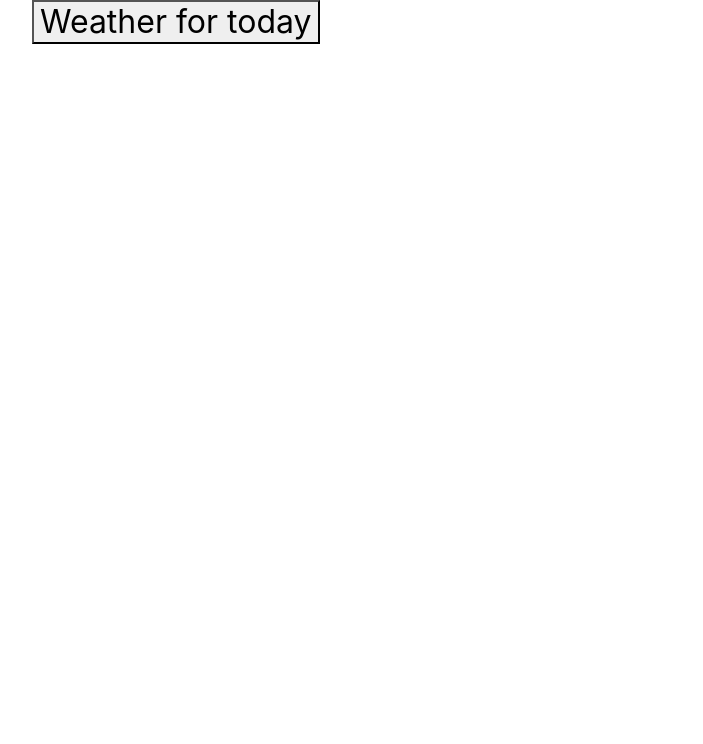
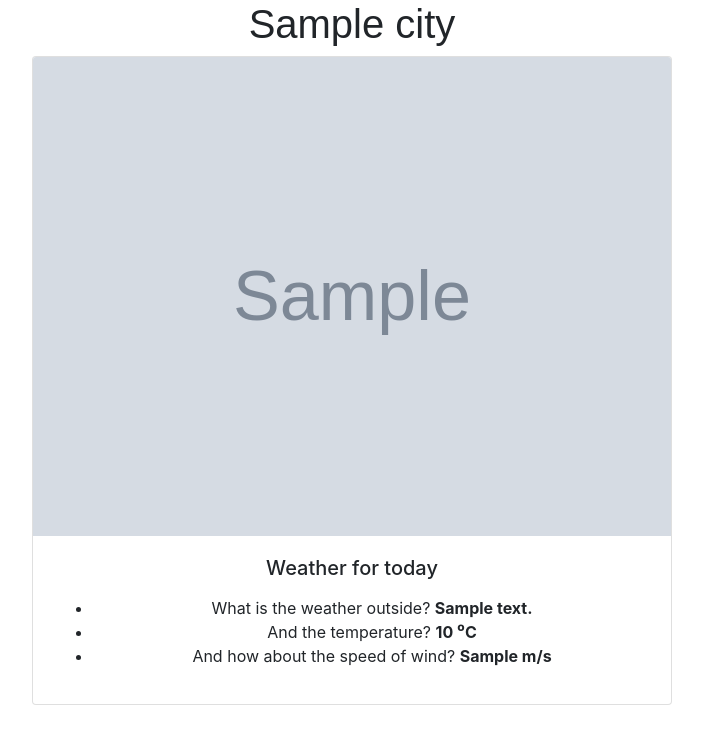
Before and after one commit to PavloShutz/weather-flask, a Python web app: template templates/main.html in a window 1280 px wide. Shown: the top 744 px of the page, without its empty margins (288-991 px from the left). Run offline with Jinja, Linux system fonts and the light colour scheme; the template is opened without the code that fills it: most values are stand-ins (such as "Sample title", 1, 10 or a date in 2020); grey boxes marked "Sample" are stand-in pictures; some libraries are stand-ins or nearby versions.

Commit message:
added cards for weather

```diff
--- a/routes.py
+++ b/routes.py
@@ -6,16 +6,17 @@ from .forms import LoginForm, SignUpForm
 from .database import User, session
 from werkzeug.security import generate_password_hash, check_password_hash
 from flask_login import login_user
-from .weather_api import get_weather
+from .weather_api import get_weather, get_current_city
 from .communicate_with_db import add_new_obj_to_db
 
 
 @app.route('/')
 @app.route('/main')
 def main():
+    city = get_current_city()
     weather = get_weather()
     current_date = datetime.now()
-    return render_template("main.html", weather=weather, date=current_date, timedelta=timedelta)
+    return render_template("main.html", weather=weather, date=current_date, timedelta=timedelta, city=city)
 
 
 @app.route("/login", methods=('GET', 'POST'))
--- /dev/null
+++ b/static/main.css
@@ -0,0 +1,3 @@
+html {
+    font-family: 'Oswald', sans-serif;
+}
--- a/templates/base.html
+++ b/templates/base.html
@@ -2,7 +2,6 @@
 <html lang="en">
 <head>
     <meta charset="UTF-8">
-    <link rel="icon" type="image/x-icon" href="../images/favicon.png">
     <title>{% block title %} {% endblock %}</title>
     {% block styles %}
         <!-- Bootstrap CSS -->
--- a/templates/main.html
+++ b/templates/main.html
@@ -3,29 +3,30 @@
 {% block title %}Calendar{% endblock %}
 
 {% block content %}
-    <div class="accordion" id="accordionExample" style="width: 50%; margin: 0 auto">
+    <div class="weather-info" style="text-align: center;">
+        <h1 style="font-family: 'Oswald', sans-serif;text-align: center;">{{ city }}</h1>
+        <div class="card-group" style="width: 50%; margin: 0 auto">
             {% for item in weather %}
-            <div class="accordion-item">
-                <h2 class="accordion-header">
-                    <button class="accordion-button" type="button" data-bs-toggle="collapse" data-bs-target="#collapse{{ loop.index0 }}" aria-expanded="true" aria-controls="collapseOne">
+                <div class="card">
+                    <img src="{{ item['icon'] }}" class="card-img-top" alt="weather icon">
+                    <div class="card-body">
+                        <h5 class="card-title">
                             {% if loop.index0 == 0 %}
                                 Weather for today
                             {% else %}
                                 Weather for {{ (date + timedelta(days=loop.index0)).strftime("%Y-%m-%d") }}
                             {% endif %}
-                    </button>
-                </h2>
-                <div id="collapse{{ loop.index0 }}" class="accordion-collapse collapse" aria-labelledby="headingOne" data-bs-parent="#accordionExample">
-                    <div class="accordion-body">
-                        <div><img src="{{ item['icon'] }}" class="rounded float-start"></div>
-                        <ul class="float-end">
-                            <li><strong>What is outside? {{ item['description'] }}</strong></li>
-                            <li><strong>And the temperature? {{ item['temperature'] }} ⁰C</strong></li>
-                            <li><strong>How about speed of wind? {{ item['speed_of_wind'] }} m/s</strong></li>
+                        </h5>
+                        <p class="card-text">
+                            <ul>
+                                <li>What is the weather outside? <strong>{{ item['description'] }}</strong></li>
+                                <li>And the temperature? <strong>{{ item['temperature'] }} ⁰C</strong></li>
+                                <li>And how about the speed of wind? <strong>{{ item['speed_of_wind'] }} m/s</strong></li>
                             </ul>
-                    </div>
+                        </p>
                     </div>
                 </div>
             {% endfor %}
         </div>
+    </div>
 {% endblock %}
```
Also changed, not shown: weather_api.py (+8 -2 lines). Lines whose indentation alone changed are shown as unchanged.
